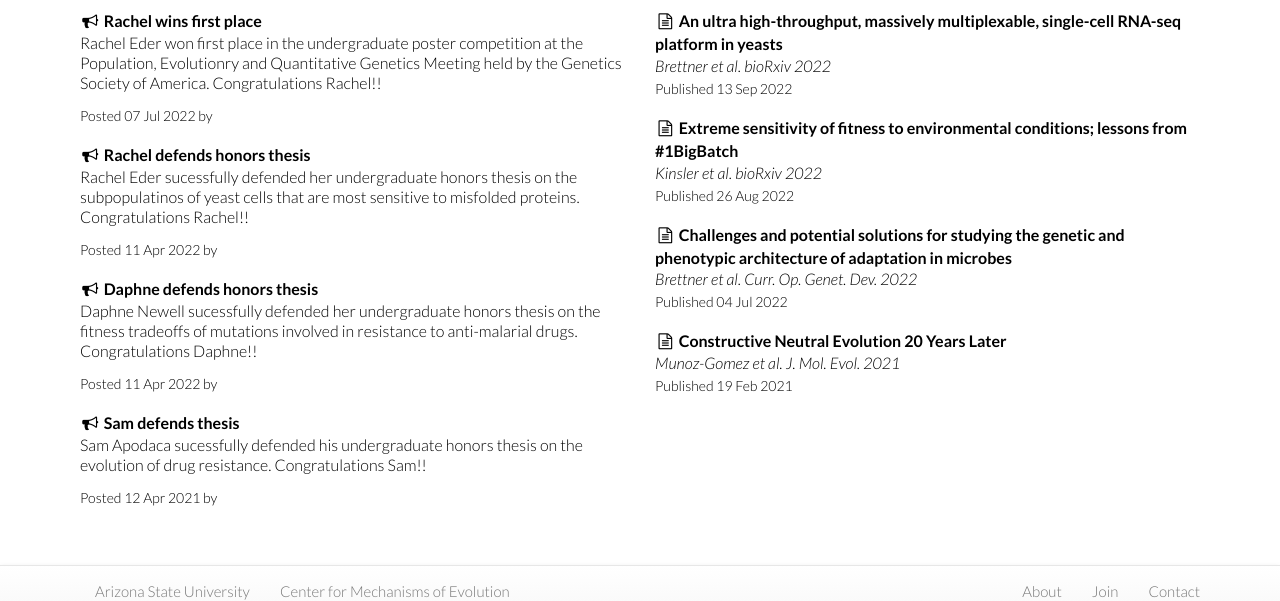
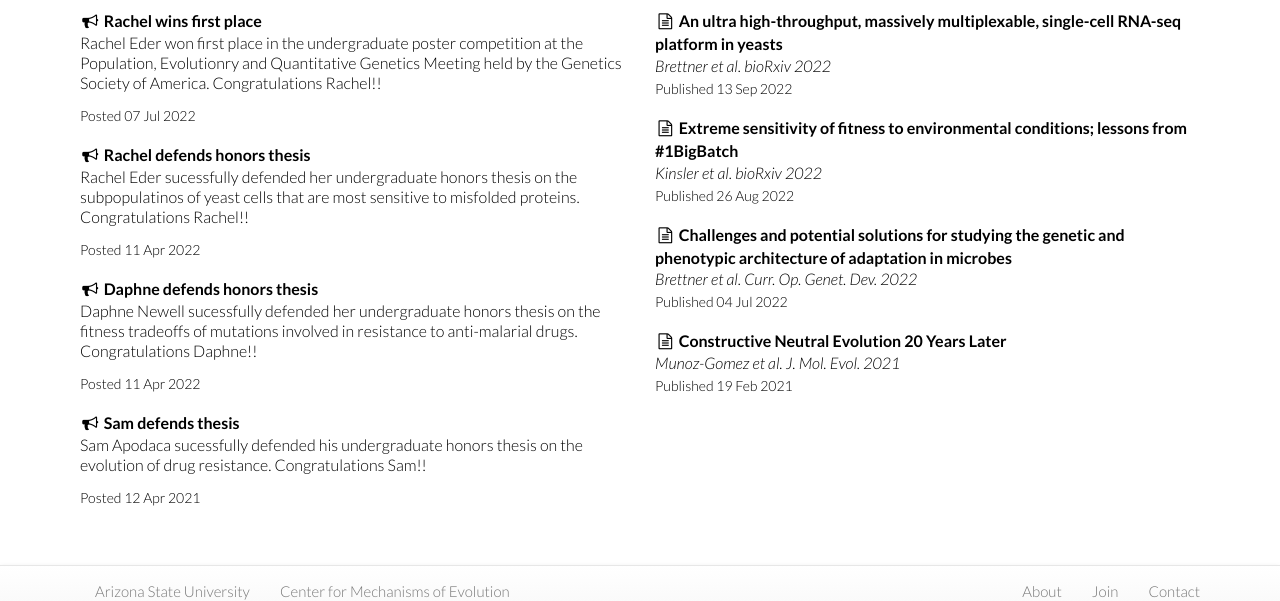
Before and after one commit to Samerotte-Lab/Samerotte-Lab.github.io, a Jekyll site: the page built from index.html, in a window 1280 px wide and 900 px high, scrolled down 501 px. Shown: the part 284-885 px from the top of the window. Built offline with Jekyll 4.4.1, drawn with Linux system fonts in a browser that asks for light colours; nearby versions of some CDN libraries.

Commit message:
removed by

```diff
--- a/index.html
+++ b/index.html
@@ -90,7 +90,7 @@ categories:
 					Posted
 					{{ news.date | date_to_string }}
 					{% if author %}
-					by <a class="off" href="{{ author.url }}">{{ author.nickname }}</a>
+					<a class="off" href="{{ author.url }}">{{ author.nickname }}</a>
 					{% endif %}
 				</div>
 				<div class="spacer"></div>
```
